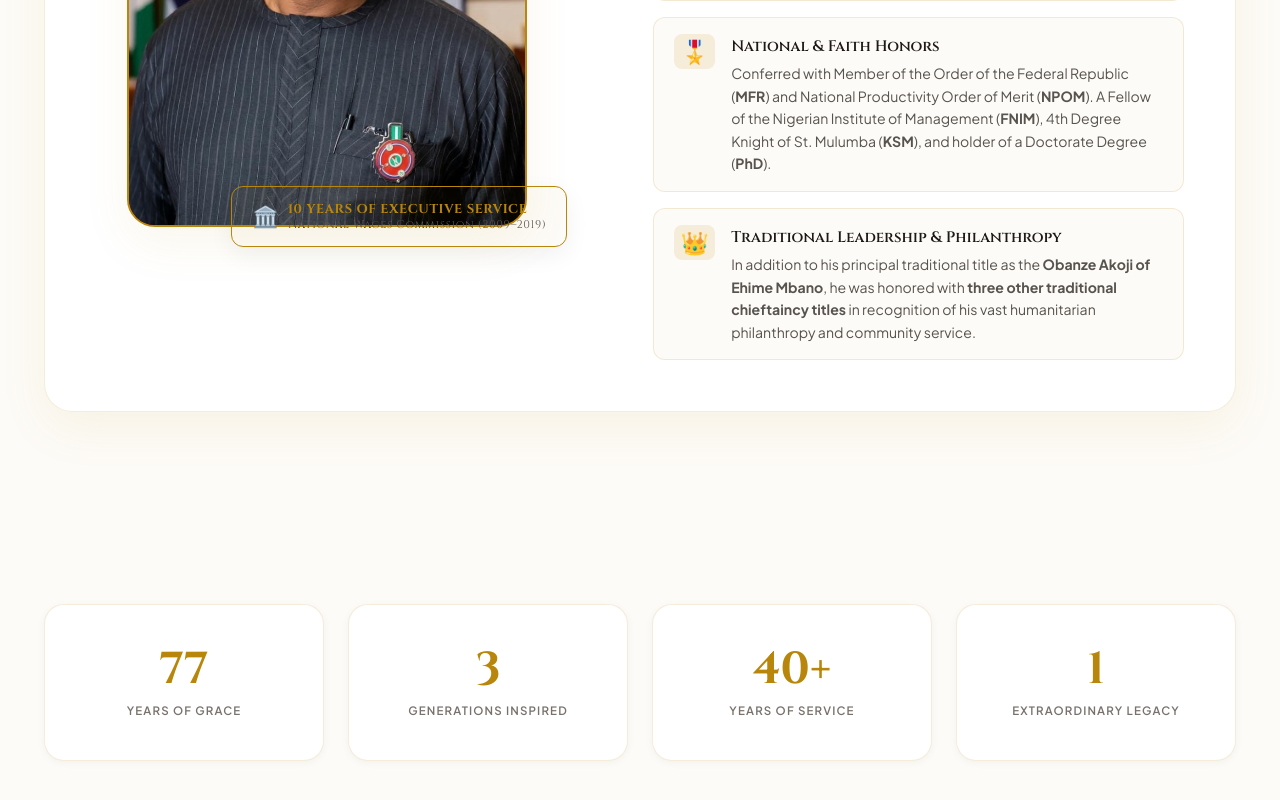
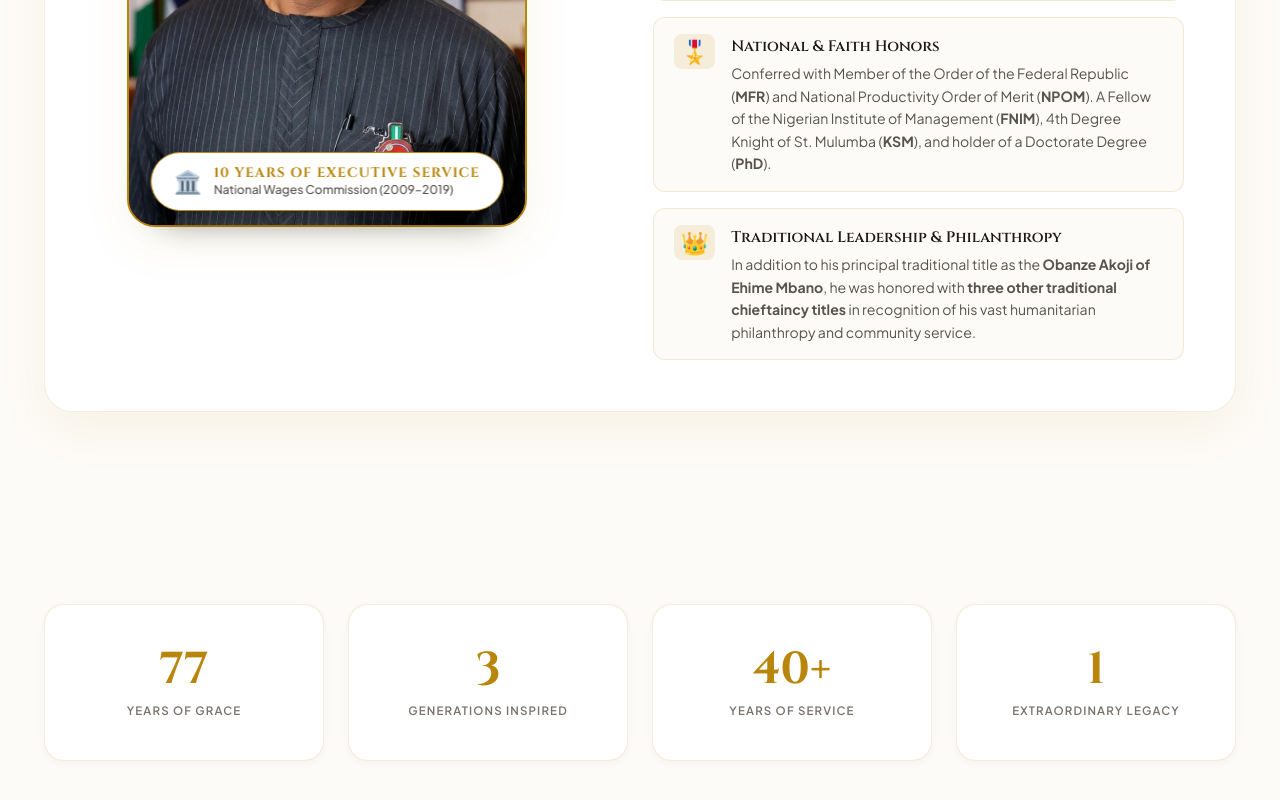
Before and after one commit to StaticMinus/b.ceremony, a Next.js app: page / in a window 1280 px wide. Shown: the part 1550-2350 px from the top of the page. Built offline with nearby package versions, Linux system fonts and the light colour scheme.

Commit message:
fix: resolve text overlap and positioning for 10 Years Executive Service floating badge

```diff
--- a/src/app/page.js
+++ b/src/app/page.js
@@ -196,7 +196,7 @@ export default function Home() {
           <FadeIn direction="up" scale blur>
             <div className={styles.biographyCardWrapper}>
               <div className={styles.biographyGrid}>
-                {/* Mosaic Image Frame */}
+                {/* Portrait Frame with Floating Pill Badge */}
                 <div className={styles.biographyMosaicContainer}>
                   <div className={styles.biographyMosaicMain}>
                     <img
@@ -206,14 +206,16 @@ export default function Home() {
                     />
                   </div>
 
-                  {/* Floating Achievement Badge */}
+                  {/* Clean Floating Achievement Pill Badge */}
                   <div className={styles.biographyMosaicBadge}>
                     <span className={styles.biographyBadgeIcon}>🏛️</span>
                     <div className={styles.biographyBadgeText}>
-                      <div>10 YEARS OF EXECUTIVE SERVICE</div>
-                      <div style={{ color: "var(--color-text-secondary)", fontSize: "0.7rem", fontWeight: "normal" }}>
+                      <span className={styles.biographyBadgeTitle}>
+                        10 YEARS OF EXECUTIVE SERVICE
+                      </span>
+                      <span className={styles.biographyBadgeSub}>
                         National Wages Commission (2009–2019)
-                      </div>
+                      </span>
                     </div>
                   </div>
                 </div>
--- a/src/app/page.module.css
+++ b/src/app/page.module.css
@@ -242,30 +242,53 @@
 
 .biographyMosaicBadge {
   position: absolute;
-  bottom: -20px;
-  right: -10px;
-  background: var(--color-surface);
-  border: 1px solid var(--color-accent);
-  padding: 0.75rem 1.25rem;
-  border-radius: var(--radius-md);
-  box-shadow: var(--shadow-md);
-  z-index: 2;
+  bottom: 16px;
+  left: 50%;
+  transform: translateX(-50%);
+  width: max-content;
+  max-width: 90%;
+  background: var(--color-bg-card);
+  border: 1.5px solid var(--color-accent);
+  padding: 0.75rem 1.4rem;
+  border-radius: 50px;
+  box-shadow: 0 12px 30px rgba(0, 0, 0, 0.4);
+  z-index: 5;
   display: flex;
   align-items: center;
-  gap: 0.6rem;
+  gap: 0.75rem;
+  backdrop-filter: blur(12px);
+  box-sizing: border-box;
 }
 
 .biographyBadgeIcon {
-  font-size: 1.3rem;
+  font-size: 1.4rem;
+  line-height: 1;
+  flex-shrink: 0;
 }
 
 .biographyBadgeText {
+  display: flex;
+  flex-direction: column;
+  gap: 0.15rem;
+  text-align: left;
+}
+
+.biographyBadgeTitle {
   font-family: var(--font-serif);
-  font-size: 0.8rem;
+  font-size: 0.85rem;
   font-weight: 700;
   color: var(--color-accent);
-  letter-spacing: 0.05em;
+  letter-spacing: 0.08em;
   line-height: 1.2;
+  white-space: nowrap;
+}
+
+.biographyBadgeSub {
+  font-size: 0.75rem;
+  color: var(--color-text-secondary);
+  font-weight: 500;
+  line-height: 1.2;
+  white-space: nowrap;
 }
 
 .biographyTextContent {
@@ -970,7 +993,7 @@
   }
 
   .biographyMosaicBadge {
-    right: 10px;
+    bottom: -20px;
   }
 
   .statsGrid {
```
